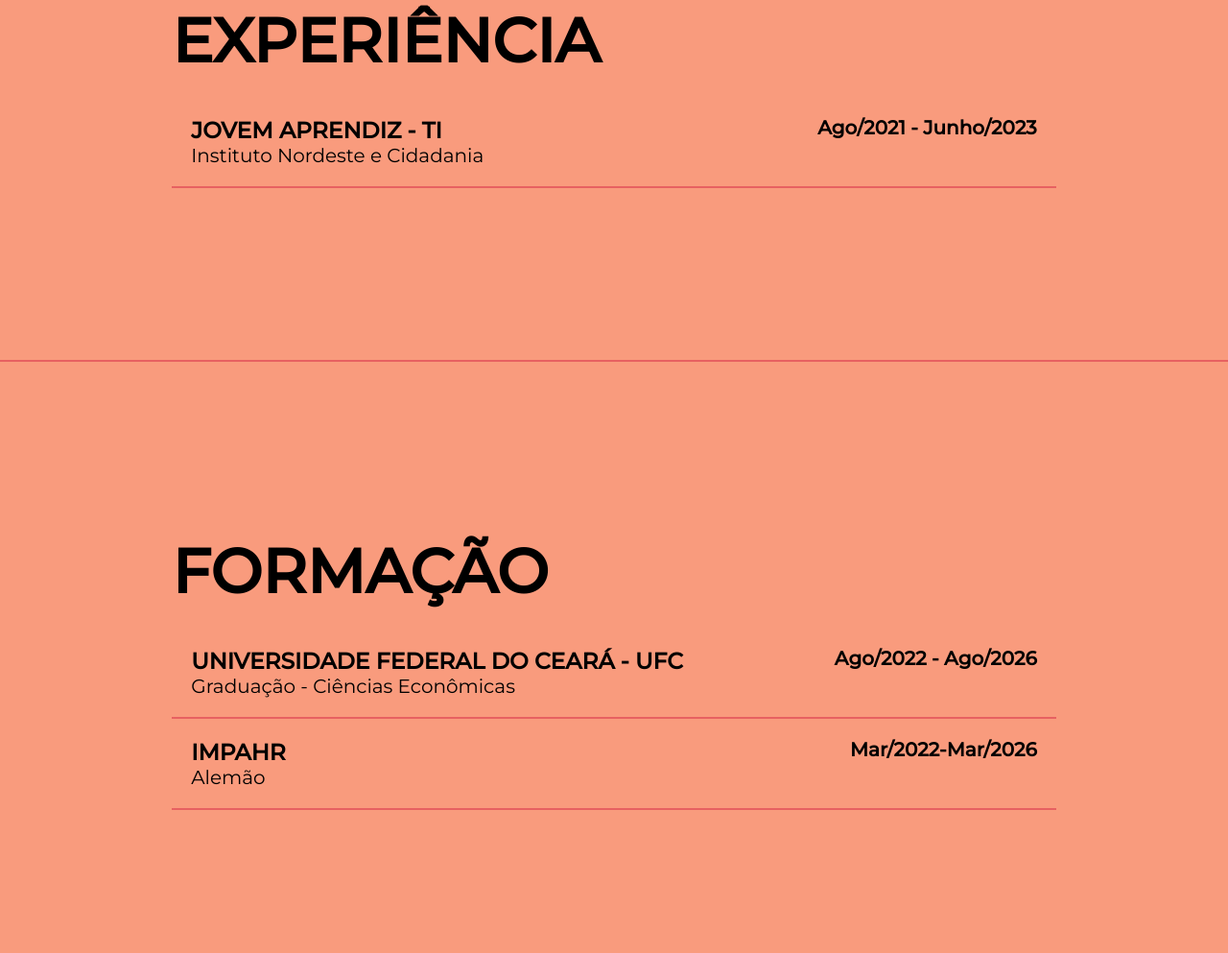
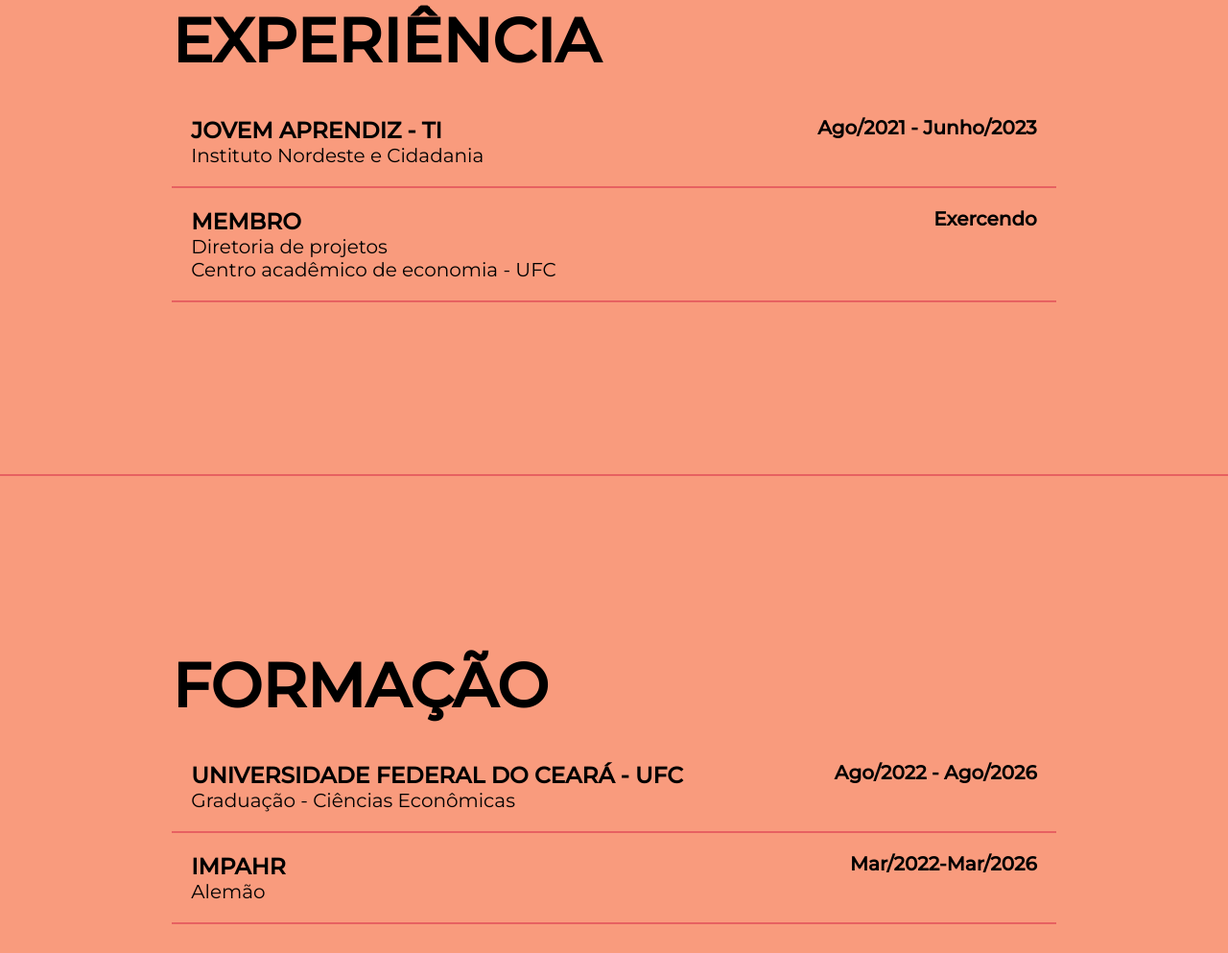
Before and after one commit to Amand-Bot/Meu_curriculo, a plain HTML site: page index.html in a window 1280 px wide. Shown: the part 1146-2139 px from the top of the page at 96% size. Drawn offline with Linux system fonts and the light colour scheme.

Commit message:
Update index.html

```diff
--- a/index.html
+++ b/index.html
@@ -67,6 +67,14 @@
                     </div>
                     <p class="data"> Ago/2021 - Junho/2023</p>
                 </div>
+                <div class="bloco experiencia__objetos">
+                    <div class="experiencia__emprego">
+                        <h3>MEMBRO</h3>
+                        <p>Diretoria de projetos</p>
+                        <p>Centro acadêmico de economia - UFC</p>
+                    </div>
+                    <p class="data">Exercendo</p>
+                </div>
             </div>
         </section>
         <section id="formacao">
```
